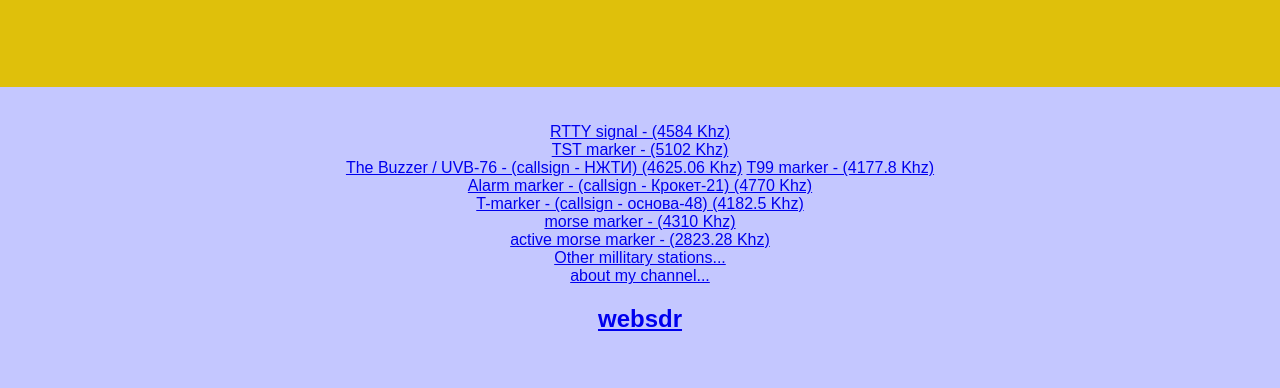
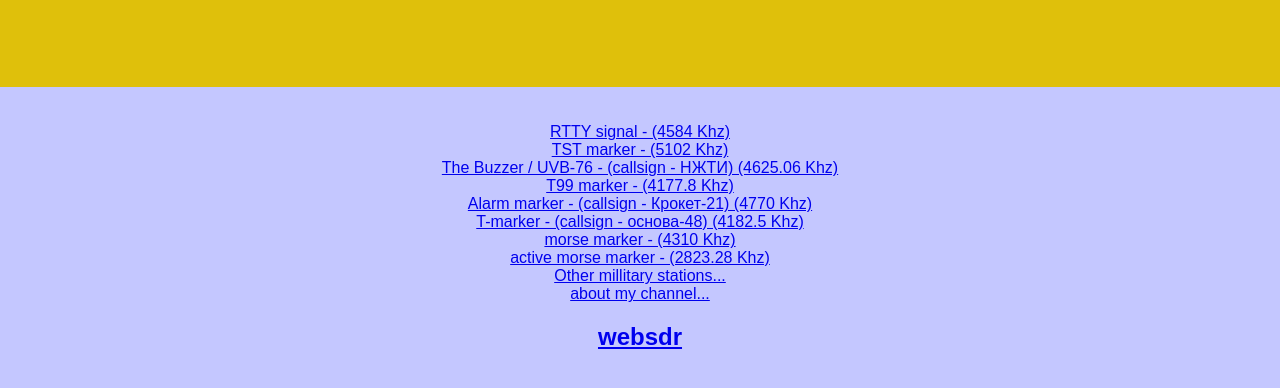
Before and after one commit to nikita-yon/nns, a plain HTML site: page index.html in a window 1280 px wide. Shown: the part 246-634 px from the top of the page. Drawn offline with Linux system fonts and the light colour scheme.

Commit message:
Update index.html

```diff
--- a/index.html
+++ b/index.html
@@ -50,7 +50,7 @@ body {
    <br><br>
       <a href="4584.html">RTTY signal - (4584 Khz)</a><br>
       <a href="5102.html">TST marker - (5102 Khz)</a><br>
-      <a href="4625.html"> The Buzzer / UVB-76 - (callsign - НЖТИ) (4625.06 Khz)</a>
+      <a href="4625.html"> The Buzzer / UVB-76 - (callsign - НЖТИ) (4625.06 Khz)</a><br>
       <a href="4177.8.html">T99 marker - (4177.8 Khz)</a><br>
       <a href="4770.07.html">Alarm marker - (callsign - Крокет-21) (4770 Khz)</a><br>
       <a href="4182.41.html">T-marker - (callsign - основа-48) (4182.5 Khz)</a><br>
```
